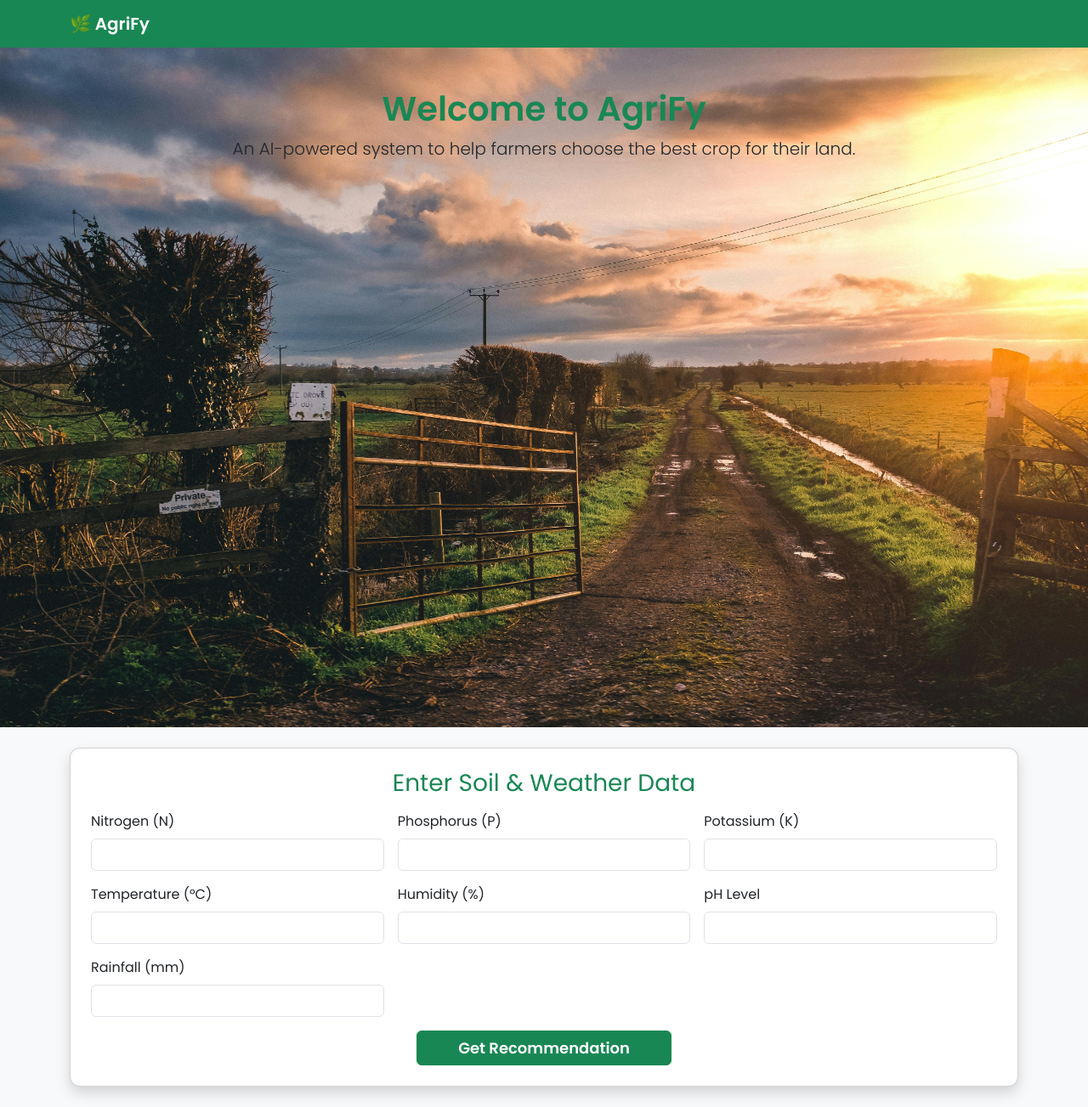
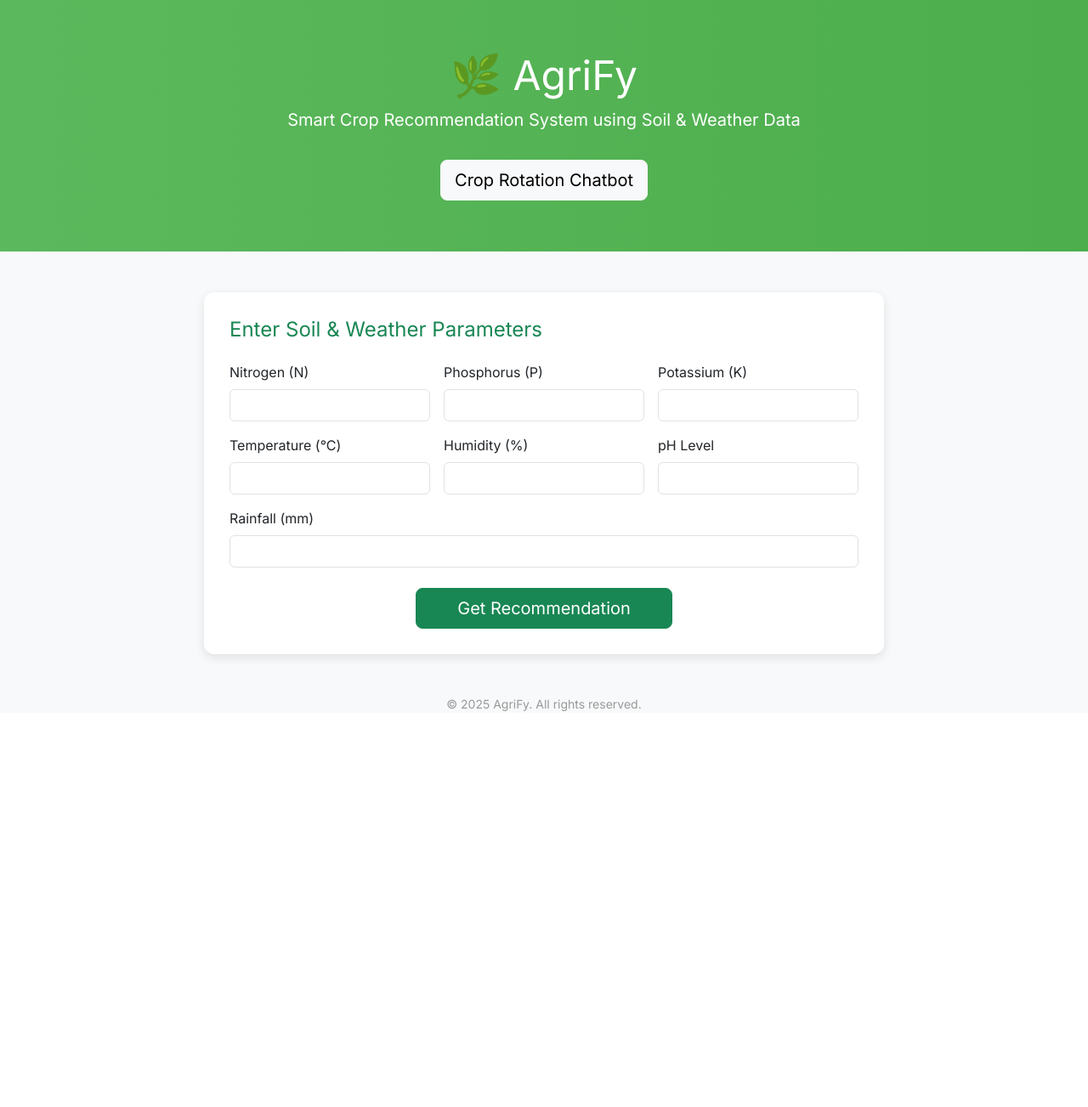
Before and after one commit to rajeev782/AgriFy-Crop_recommendation_model, a Flask app: page / in a window 1280 px wide. Shown: the whole page at 85% size. After the commit the page ends 837 px from the top, so only its background shows below. Run offline with Flask 3, Linux system fonts and the light colour scheme.

Commit message:
✨ Rebuilt UI, integrated Gemini 1.5 Pro for crop rotation chatbot

```diff
--- a/app.py
+++ b/app.py
@@ -5,6 +5,8 @@ from flask import Flask, render_template, request, jsonify
 from sklearn.ensemble import RandomForestClassifier
 from sklearn.model_selection import train_test_split
 from sklearn.preprocessing import StandardScaler
+import google.generativeai as genai
+from flask_cors import CORS
 
 # Load dataset
 file_path = os.path.join(os.getcwd(), "Crop_recommendation.csv")  # Use absolute path
@@ -27,7 +29,7 @@ X_test_scaled = scaler.transform(X_test)
 
 # Train model
 model = RandomForestClassifier(n_estimators=150, random_state=42, max_depth=20)
-os.makedirs("model", exist_ok=True)  # Create model directory if it doesn't exist
+os.makedirs("model", exist_ok=True)
 model.fit(X_train_scaled, y_train)
 
 # Save model and scaler
@@ -38,6 +40,7 @@ print("✅ Model trained and saved successfully!")
 
 # Initialize Flask App
 app = Flask(__name__)
+CORS(app)
 
 # Load trained model
 if not os.path.exists(model_path):
@@ -46,6 +49,10 @@ if not os.path.exists(model_path):
 model_data = joblib.load(model_path)
 model = model_data["model"]
 scaler = model_data["scaler"]
+
+# Configure Gemini API
+genai.configure(api_key="AIzaSyA2jO0bCK5dSuqkKO2ZoXOyXTa1DQTKe9M")
+gemini_model = genai.GenerativeModel("gemini-1.5-pro-latest")
 
 @app.route("/")
 def home():
@@ -72,5 +79,15 @@ def predict():
         print("Error:", str(e))  # Debugging log
         return jsonify({"error": str(e)})
 
+@app.route("/rotation")
+def rotation_page():
+    return render_template("rotation.html")
+
+@app.route("/ask_rotation", methods=["POST"])
+def ask_rotation():
+    user_input = request.json.get("question")
+    response = gemini_model.generate_content(user_input)
+    return jsonify({"answer": response.text})
+
 if __name__ == "__main__":
     app.run(host="0.0.0.0", port=5001, debug=True)  # Run Flask on port 5001
--- a/templates/index.html
+++ b/templates/index.html
@@ -1,96 +1,128 @@
 <!DOCTYPE html>
 <html lang="en">
 <head>
-    <meta charset="UTF-8">
-    <meta name="viewport" content="width=device-width, initial-scale=1.0">
-    <title>AgriFy - Crop Recommendation</title>
+  <meta charset="UTF-8">
+  <meta name="viewport" content="width=device-width, initial-scale=1.0">
+  <title>AgriFy - Crop Recommendation</title>
+  <link href="https://cdn.jsdelivr.net/npm/bootstrap@5.3.0/dist/css/bootstrap.min.css" rel="stylesheet">
+  <link href="https://fonts.googleapis.com/css2?family=Inter:wght@400;600&display=swap" rel="stylesheet">
+  <style>
+    body {
+      font-family: 'Inter', sans-serif;
+      background-color: #f8f9fa;
+    }
+    .hero {
+      background: linear-gradient(90deg, #5cb85c 0%, #4cae4c 100%);
+      color: white;
+      padding: 60px 0;
+      text-align: center;
+    }
+    .form-card {
+      background: white;
+      border-radius: 12px;
+      box-shadow: 0 4px 12px rgba(0,0,0,0.1);
+      padding: 30px;
+    }
+    .result-box {
+      border-left: 5px solid #5cb85c;
+      background: #e9f9ee;
+      padding: 20px;
+      margin-top: 20px;
+      border-radius: 8px;
+      font-size: 18px;
+      font-weight: 500;
+      color: #3c763d;
+    }
+    footer {
+      margin-top: 60px;
+      text-align: center;
+      font-size: 14px;
+      color: #999;
+    }
+  </style>
+</head>
+<body>
+  <div class="hero">
+    <div class="container">
+      <h1 class="display-5">🌿 AgriFy</h1>
+      <p class="lead">Smart Crop Recommendation System using Soil & Weather Data</p>
+      <a href="/rotation" class="btn btn-light btn-lg mt-3">Crop Rotation Chatbot</a>
+    </div>
+  </div>
 
-    <!-- Bootstrap CSS -->
-    <link rel="stylesheet" href="https://cdn.jsdelivr.net/npm/bootstrap@5.3.0/dist/css/bootstrap.min.css">
+  <div class="container mt-5">
+    <div class="form-card mx-auto" style="max-width: 800px;">
+      <h4 class="mb-4 text-success">Enter Soil & Weather Parameters</h4>
+      <form id="cropForm">
+        <div class="row g-3">
+          <div class="col-md-4">
+            <label for="N" class="form-label">Nitrogen (N)</label>
+            <input type="number" class="form-control" id="N" required>
+          </div>
+          <div class="col-md-4">
+            <label for="P" class="form-label">Phosphorus (P)</label>
+            <input type="number" class="form-control" id="P" required>
+          </div>
+          <div class="col-md-4">
+            <label for="K" class="form-label">Potassium (K)</label>
+            <input type="number" class="form-control" id="K" required>
+          </div>
+          <div class="col-md-4">
+            <label for="temperature" class="form-label">Temperature (°C)</label>
+            <input type="number" class="form-control" id="temperature" required>
+          </div>
+          <div class="col-md-4">
+            <label for="humidity" class="form-label">Humidity (%)</label>
+            <input type="number" class="form-control" id="humidity" required>
+          </div>
+          <div class="col-md-4">
+            <label for="ph" class="form-label">pH Level</label>
+            <input type="number" class="form-control" id="ph" required>
+          </div>
+          <div class="col-md-12">
+            <label for="rainfall" class="form-label">Rainfall (mm)</label>
+            <input type="number" class="form-control" id="rainfall" required>
+          </div>
+        </div>
+        <div class="text-center mt-4">
+          <button type="submit" class="btn btn-success btn-lg px-5">Get Recommendation</button>
+        </div>
+      </form>
+      <div id="result" class="result-box mt-4" style="display: none;"></div>
+    </div>
+  </div>
 
-    <!-- Google Fonts -->
-    <link href="https://fonts.googleapis.com/css2?family=Poppins:wght@300;400;600&display=swap" rel="stylesheet">
+  <footer class="mt-5">&copy; 2025 AgriFy. All rights reserved.</footer>
 
-    <!-- Custom CSS -->
-    <link rel="stylesheet" href="{{ url_for('static', filename='style.css') }}">
+  <script>
+    document.getElementById("cropForm").addEventListener("submit", async function(event) {
+      event.preventDefault();
 
-    <!-- jQuery -->
-    <script src="https://code.jquery.com/jquery-3.6.0.min.js"></script>
-</head>
+      const data = {
+        N: document.getElementById("N").value,
+        P: document.getElementById("P").value,
+        K: document.getElementById("K").value,
+        temperature: document.getElementById("temperature").value,
+        humidity: document.getElementById("humidity").value,
+        ph: document.getElementById("ph").value,
+        rainfall: document.getElementById("rainfall").value
+      };
 
-<body>
+      try {
+        const response = await fetch("/predict", {
+          method: "POST",
+          headers: { "Content-Type": "application/json" },
+          body: JSON.stringify(data)
+        });
 
-    <!-- Navbar -->
-    <nav class="navbar navbar-expand-lg navbar-light bg-success text-white">
-        <div class="container">
-            <a class="navbar-brand text-white fw-bold" href="#">🌿 AgriFy</a>
-        </div>
-    </nav>
-
-    <!-- Hero Section -->
-    <section class="hero text-center py-5">
-        <div class="container">
-            <h1 class="fw-bold text-success">Welcome to AgriFy</h1>
-            <p class="lead">An AI-powered system to help farmers choose the best crop for their land.</p>
-        </div>
-    </section>
-
-    <!-- Main Form Section -->
-    <div class="container my-4">
-        <div class="card shadow p-4">
-            <h3 class="text-center text-success mb-3">Enter Soil & Weather Data</h3>
-            <form id="cropForm" class="row g-3">
-                <div class="col-md-4">
-                    <label for="N" class="form-label">Nitrogen (N)</label>
-                    <input type="number" id="N" class="form-control" required>
-                </div>
-
-                <div class="col-md-4">
-                    <label for="P" class="form-label">Phosphorus (P)</label>
-                    <input type="number" id="P" class="form-control" required>
-                </div>
-
-                <div class="col-md-4">
-                    <label for="K" class="form-label">Potassium (K)</label>
-                    <input type="number" id="K" class="form-control" required>
-                </div>
-
-                <div class="col-md-4">
-                    <label for="temperature" class="form-label">Temperature (°C)</label>
-                    <input type="number" step="0.1" id="temperature" class="form-control" required>
-                </div>
-
-                <div class="col-md-4">
-                    <label for="humidity" class="form-label">Humidity (%)</label>
-                    <input type="number" step="0.1" id="humidity" class="form-control" required>
-                </div>
-
-                <div class="col-md-4">
-                    <label for="ph" class="form-label">pH Level</label>
-                    <input type="number" step="0.1" id="ph" class="form-control" required>
-                </div>
-
-                <div class="col-md-4">
-                    <label for="rainfall" class="form-label">Rainfall (mm)</label>
-                    <input type="number" step="0.1" id="rainfall" class="form-control" required>
-                </div>
-
-                <div class="col-12 text-center">
-                    <button type="submit" class="btn btn-success px-5">Get Recommendation</button>
-                </div>
-            </form>
-
-            <div id="loading" class="text-center mt-3" style="display: none;">
-                <div class="spinner-border text-success" role="status"></div>
-                <p>Processing...</p>
-            </div>
-
-            <h3 id="result" class="text-center text-success mt-4" style="display: none;">
-                🌱 Recommended Crop: <span id="crop-name"></span>
-            </h3>
-        </div>
-    </div>
-
-    <script src="{{ url_for('static', filename='script.js') }}"></script>
+        const result = await response.json();
+        document.getElementById("result").innerText = `Recommended Crop: ${result.crop}`;
+        document.getElementById("result").style.display = "block";
+      } catch (error) {
+        document.getElementById("result").innerText = "Error occurred. Please try again.";
+        document.getElementById("result").style.display = "block";
+      }
+    });
+  </script>
 </body>
 </html>
```
Also changed, not shown: templates/rotation.html (added, +104 -0 lines).
